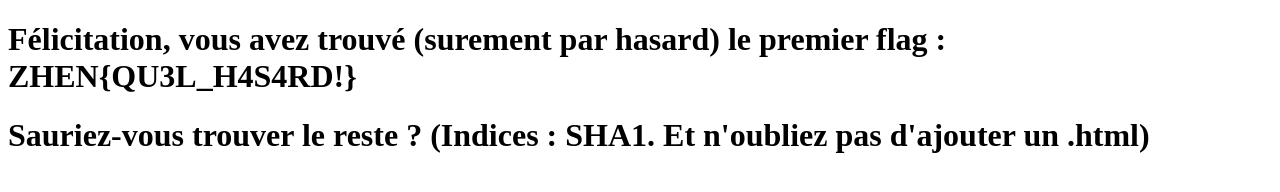
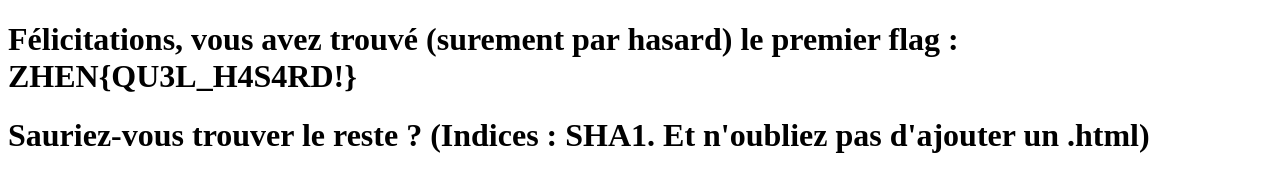
Before and after one commit to ZZhenqiu/ZZhenqiu.github.io, a plain HTML site: page flag.html in a window 1280 px wide. Drawn offline with Linux system fonts and the light colour scheme.

Commit message:
Update flag.html

```diff
--- a/flag.html
+++ b/flag.html
@@ -6,9 +6,9 @@
     <title>Oui</title>
 </head>
 <body>
-    <h1> Félicitation, vous avez trouvé (surement par hasard) le premier flag : ZHEN{QU3L_H4S4RD!} </h1>
+    <h1> Félicitations, vous avez trouvé (surement par hasard) le premier flag : ZHEN{QU3L_H4S4RD!} </h1>
     <h1> Sauriez-vous trouver le reste ? (Indices : SHA1. Et n'oubliez pas d'ajouter un .html) </h1>
-    <!-- Ah, félicitation encore, vous avez trouvé (certainement pas par hasard) le deuxième flag : ZHEN{C0D3-S0URC3}. Sauriez-vous trouver le troisième flag ?-->
+    <!-- Ah, félicitations encore, vous avez trouvé (certainement pas par hasard) le deuxième flag : ZHEN{C0D3-S0URC3}. Sauriez-vous trouver le troisième flag ?-->
 
 </body>
 </html>
```
